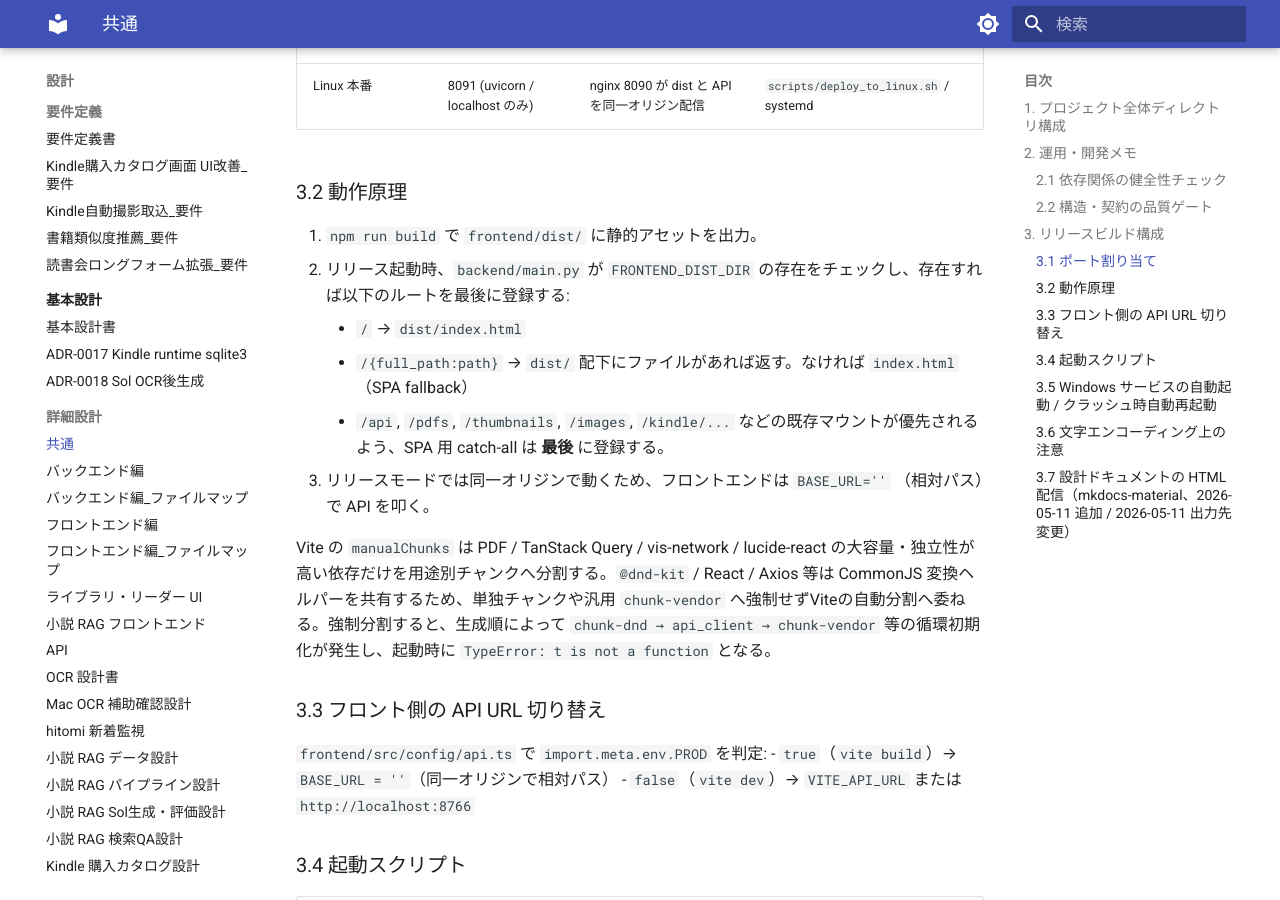
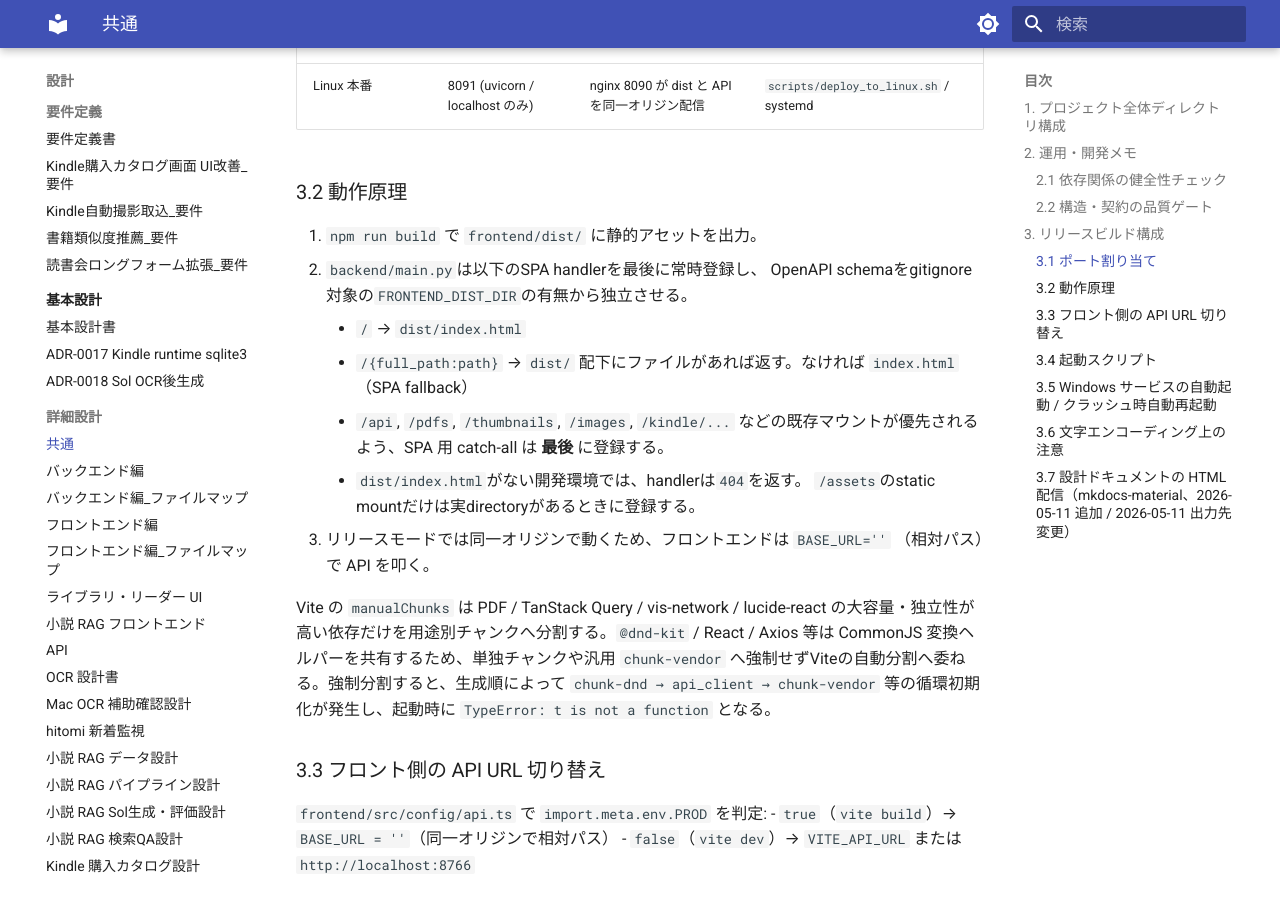
Before and after one commit to kkmmyr/Pic2PDF_Viewer, an MkDocs documentation site: the page built from docs/design/詳細設計/詳細設計書_共通.md, in a window 1280 px wide and 900 px high, scrolled down 2806 px. Built offline with MkDocs 1.6.1 and Material for MkDocs 9.7.7, drawn with Linux system fonts in a browser that asks for light colours.

Commit message:
fix(api): make the OpenAPI schema artifact-independent
Register SPA handlers independently from ignored frontend build output and
fail closed at request time when no release artifact exists. Add clean-tree
regression coverage and document the schema invariant.

Co-Authored-By: Codex GPT-5.6 Sol <noreply@anthropic.com>

```diff
--- a/docs/design/詳細設計/詳細設計書_共通.md
+++ b/docs/design/詳細設計/詳細設計書_共通.md
@@ -85,10 +85,13 @@ baseline更新、例外期限の正本は
 
 ### 3.2 動作原理
 1. `npm run build` で `frontend/dist/` に静的アセットを出力。
-2. リリース起動時、`backend/main.py` が `FRONTEND_DIST_DIR` の存在をチェックし、存在すれば以下のルートを最後に登録する:
+2. `backend/main.py`は以下のSPA handlerを最後に常時登録し、
+   OpenAPI schemaをgitignore対象の`FRONTEND_DIST_DIR`の有無から独立させる。
     - `/` → `dist/index.html`
     - `/{full_path:path}` → `dist/` 配下にファイルがあれば返す。なければ `index.html`（SPA fallback）
     - `/api`, `/pdfs`, `/thumbnails`, `/images`, `/kindle/...` などの既存マウントが優先されるよう、SPA 用 catch-all は **最後** に登録する。
+    - `dist/index.html`がない開発環境では、handlerは`404`を返す。
+      `/assets`のstatic mountだけは実directoryがあるときに登録する。
 3. リリースモードでは同一オリジンで動くため、フロントエンドは `BASE_URL=''` （相対パス）で API を叩く。
 
 Vite の `manualChunks` は PDF / TanStack Query / vis-network / lucide-react の大容量・独立性が高い依存だけを用途別チャンクへ分割する。`@dnd-kit` / React / Axios 等は CommonJS 変換ヘルパーを共有するため、単独チャンクや汎用 `chunk-vendor` へ強制せずViteの自動分割へ委ねる。強制分割すると、生成順によって `chunk-dnd → api_client → chunk-vendor` 等の循環初期化が発生し、起動時に `TypeError: t is not a function` となる。
```
Also changed, not shown: docs/design/詳細設計/品質ガードレール.md (+3 -0 lines), docs/design/詳細設計/詳細設計書_バックエンド編.md (+1 -1 lines), docs/log/変更履歴.md (+6 -0 lines), 2 other files.
